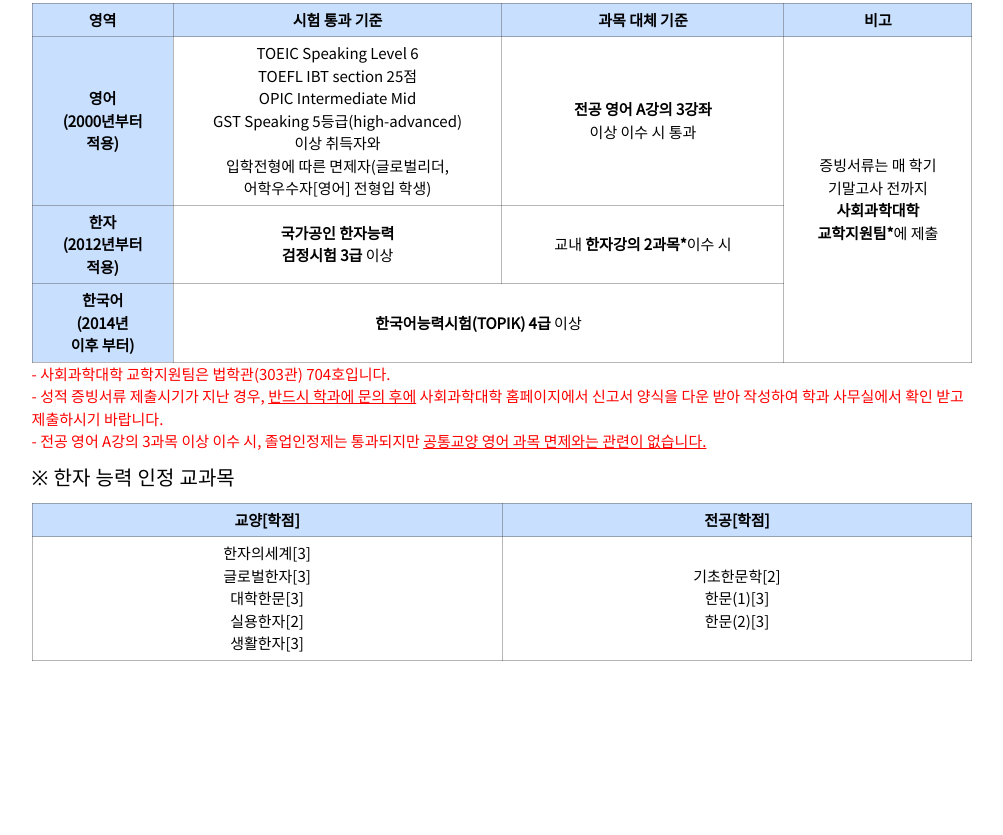
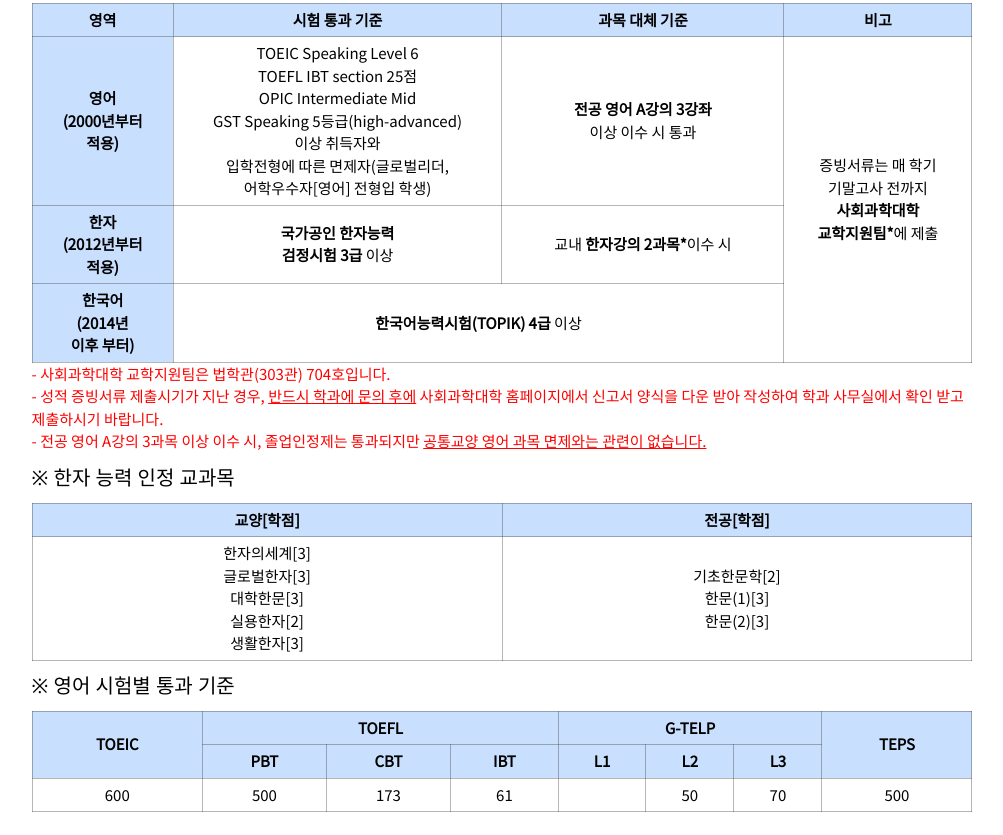
Before and after one commit to torryjini/example, a plain HTML site: page etc/etc-1-ko.html in a window 1280 px wide. Shown: the part 268-1103 px from the top of the page, without its empty margins (138-1141 px from the left). Before the commit the page ends 929 px from the top, so only its background shows below. Drawn offline with nearby package versions, Linux system fonts and the light colour scheme; a script that the page names is missing.

Commit message:
Add files via upload

```diff
--- a/etc/etc-1-ko.html
+++ b/etc/etc-1-ko.html
@@ -90,6 +90,34 @@
         <td>기초한문학[2]<br>한문(1)[3]<br>한문(2)[3]</td>
       </tr>
     </table>
+    <div id="content-info">
+      <h4>&#8251; 영어 시험별 통과 기준</h4></div>
+      <table width="80%" border="solid">
+        <tr>
+          <th rowspan="2">TOEIC</th>
+          <th colspan="3">TOEFL</th>
+          <th colspan="3">G-TELP</th>
+          <th rowspan="2">TEPS</th>
+        </tr>
+        <tr>
+          <th>PBT</th>
+          <th>CBT</th>
+          <th>IBT</th>
+          <th>L1</th>
+          <th>L2</th>
+          <th>L3</th>
+        </tr>
+        <tr>
+          <td>600</td>
+          <td>500</td>
+          <td>173</td>
+          <td>61</td>
+          <td></td>
+          <td>50</td>
+          <td>70</td>
+          <td>500</td>
+        </tr>
+      </table><br>
   </div>
   <div w3-include-html="../information.html"></div>
   <script>
```
